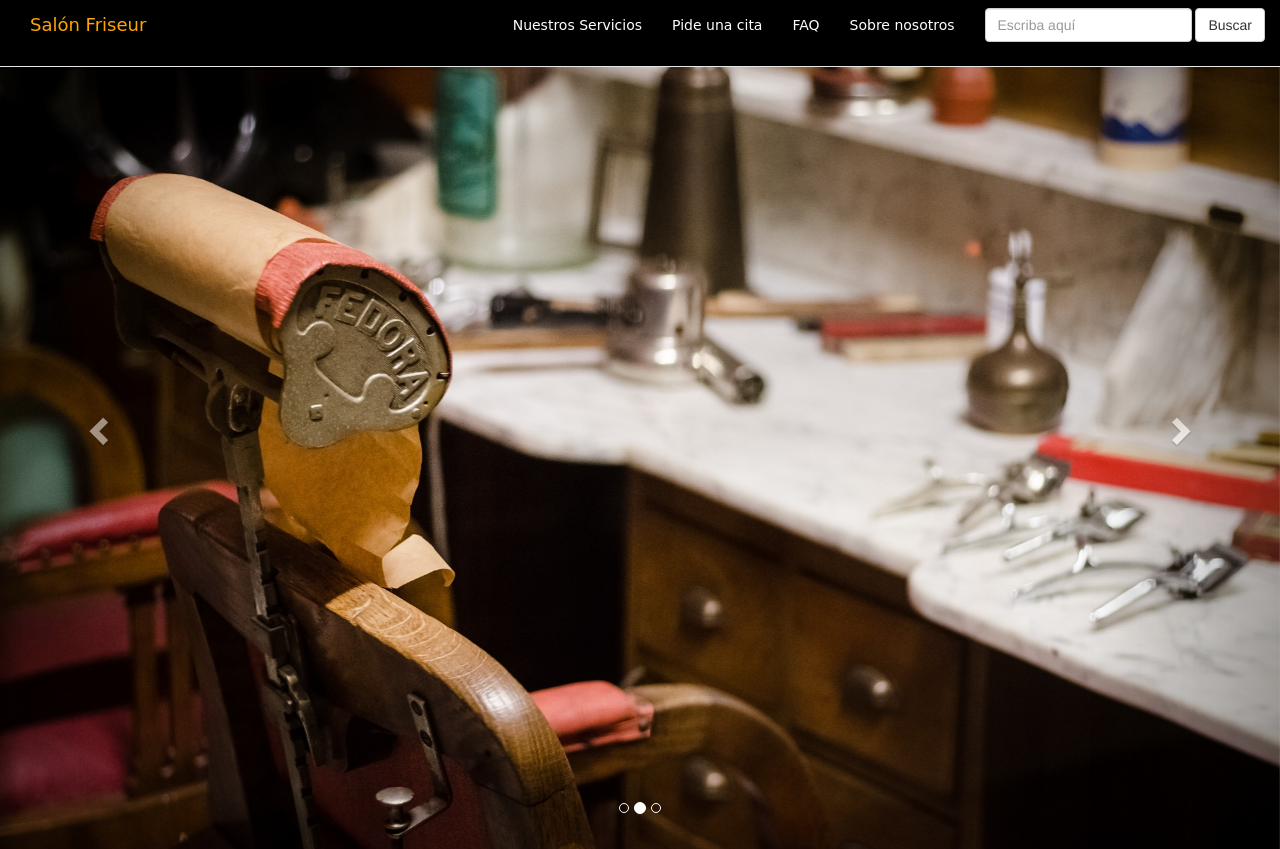
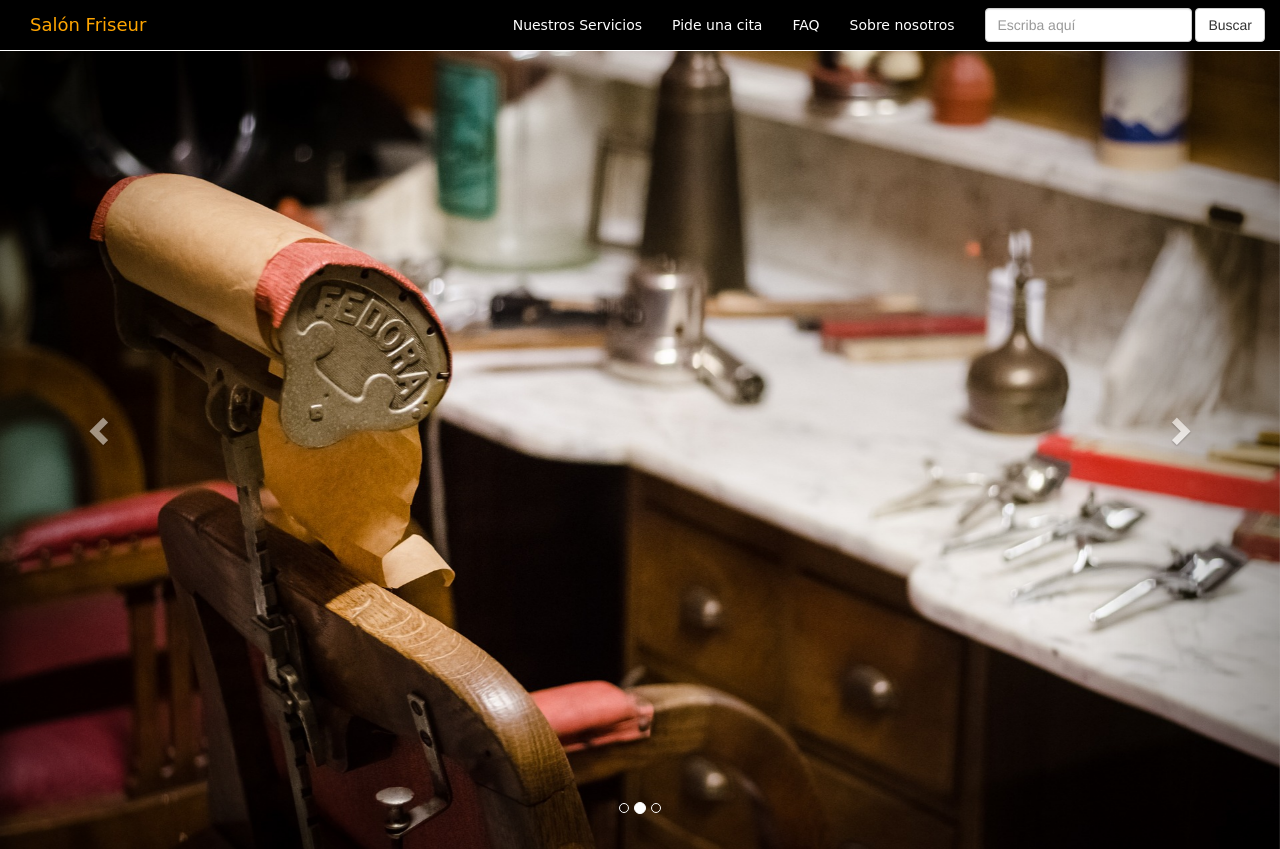
Before and after one commit to Francisco-Mayorga/bootstrap, a plain HTML site: page salón friseur/index.html in a window 1280 px wide. Shown: the top 849 px of the page. Drawn offline with nearby package versions, Linux system fonts and the light colour scheme; a web font is replaced by a local one.

Commit message:
Add files via upload
corrigiendo altura del nav (min-height)

```diff
--- a/salón friseur/css/style.css
+++ b/salón friseur/css/style.css
@@ -1,6 +1,6 @@
 nav.navbar.navbar-default.navbar-fixed-top {
   background-color: black;
-  border: 1px 0 solid white;
+  border-bottom: 1px solid white;
 }
 
 nav.navbar.navbar-default.navbar-fixed-top a {
@@ -10,6 +10,10 @@ nav.navbar.navbar-default.navbar-fixed-top a {
 
 nav.navbar.navbar-default.navbar-fixed-top a:hover {
   color: orange;
+}
+
+.navbar {
+  min-height: 0;
 }
 
 a.navbar-brand {
@@ -63,7 +67,7 @@ td {
 }
 
 button.btn.btn-default.btn-sm {
-    margin-bottom: 15px;
+  margin-bottom: 15px;
 }
 
 #cita {
```
